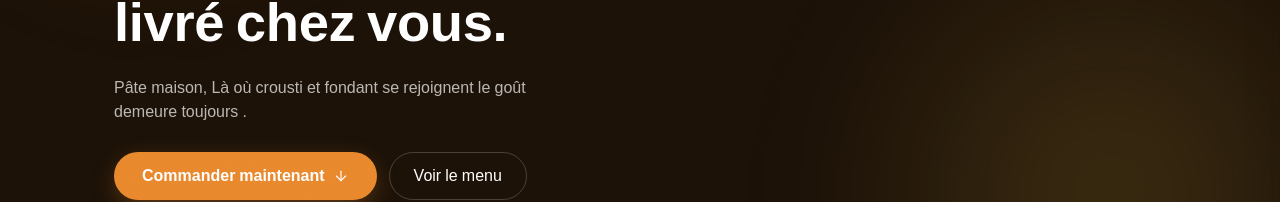
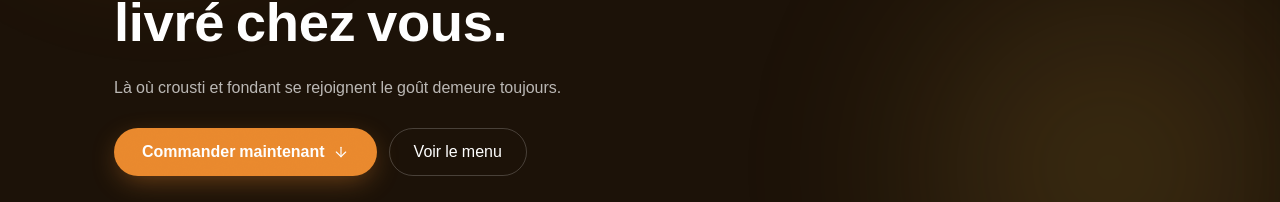
Before and after one commit to taureau22/sarahweb, a Next.js app: page / in a window 1280 px wide. Shown: the part 355-557 px from the top of the page. Built offline with nearby package versions, Linux system fonts and the light colour scheme; no server answers.

Commit message:
Fix admin layout and hero tweaks

```diff
--- a/app/admin/page.jsx
+++ b/app/admin/page.jsx
@@ -11,7 +11,7 @@ export default function AdminPage() {
   const [pw, setPw]             = useState('')
   const [authed, setAuthed]     = useState(false)
   const [authError, setAuthError] = useState('')
-  const [tab, setTab]           = useState('orders')
+  const [tab, setTab]           = useState('products')
 
   const authHeader = useCallback(() => ({ 'x-admin-password': sessionStorage.getItem(PW_KEY) || '' }), [])
   const onUnauthorized = useCallback(() => { sessionStorage.removeItem(PW_KEY); setAuthed(false) }, [])
--- a/components/Hero.jsx
+++ b/components/Hero.jsx
@@ -64,7 +64,7 @@ export default function Hero() {
 
         <p className="mt-5 max-w-md text-white/70 text-sm sm:text-base leading-relaxed"
            style={{ animation: 'fadeUp .6s .15s ease both' }}>
-          Pâte maison, Là où crousti et fondant se rejoignent le goût demeure toujours .
+          Là où crousti et fondant se rejoignent le goût demeure toujours.
         </p>
 
         {/* CTA */}
```
